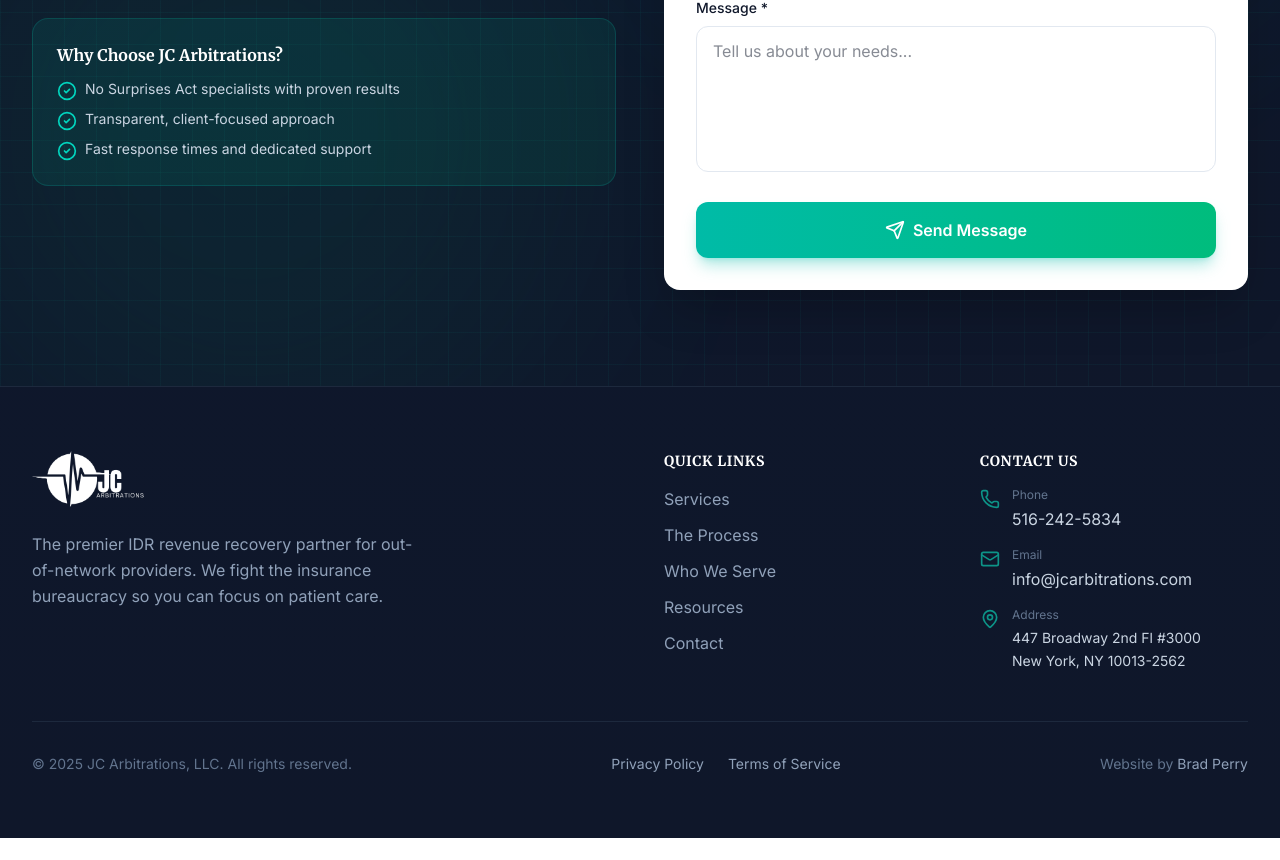
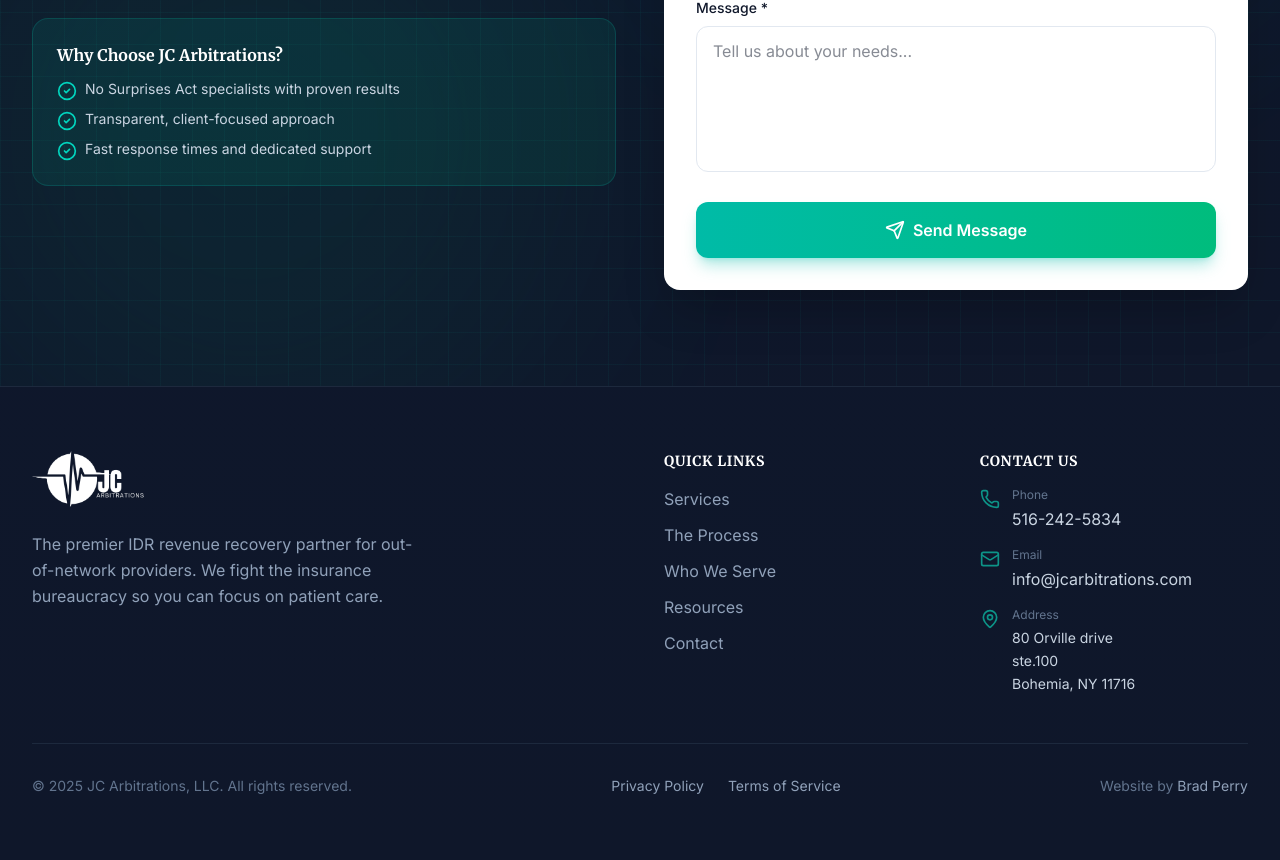
Before and after one commit to bperry129/JC-ARB, a Next.js app: page /contact in a window 1280 px wide. Shown: the part 628-1488 px from the top of the page. Before the commit the page ends 1466 px from the top, so only its background shows below. Built offline with nearby package versions, Linux system fonts and the light colour scheme.

Commit message:
Update address to 80 Orville drive, ste.100, Bohemia, NY 11716

```diff
--- a/src/components/layout/Footer.tsx
+++ b/src/components/layout/Footer.tsx
@@ -60,8 +60,9 @@ export function Footer() {
                 <div>
                   <p className="text-xs text-slate-500 mb-1">Address</p>
                   <p className="text-slate-300 text-sm leading-relaxed">
-                    447 Broadway 2nd Fl #3000<br />
-                    New York, NY 10013-2562
+                    80 Orville drive<br />
+                    ste.100<br />
+                    Bohemia, NY 11716
                   </p>
                 </div>
               </div>
```
